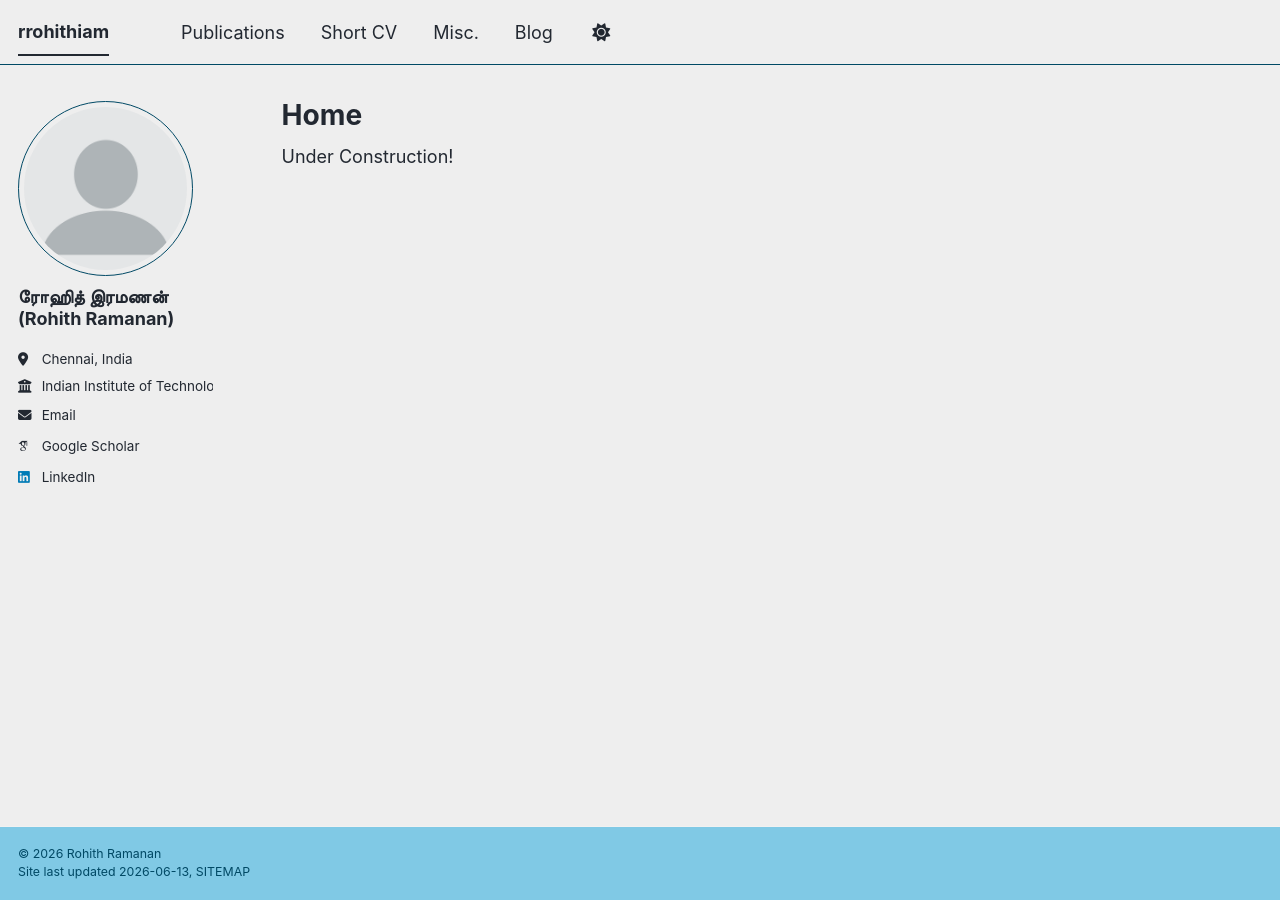
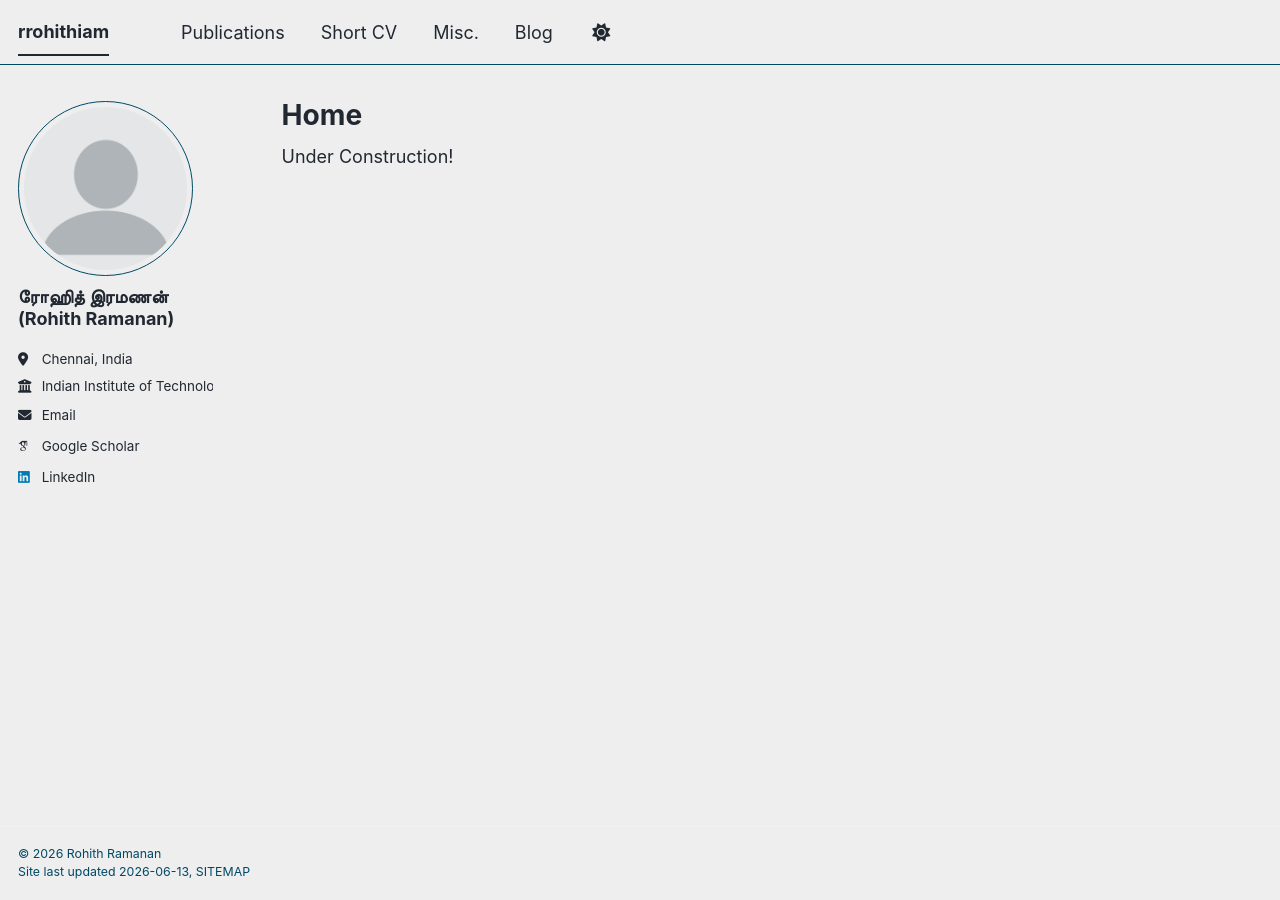
Before and after one commit to rrohithiam/rrohithiam.github.io, a Jekyll site: the page built from _pages/about.md, in a window 1280 px wide. Built offline with Jekyll 4.4.1, drawn with Linux system fonts in a browser that asks for light colours; some web fonts are replaced; a script bundle is joined from its source files by our own code; library files that are not in the unit come from our copies.

Commit message:
few modifications

```diff
--- a/_sass/theme/_air_light.scss
+++ b/_sass/theme/_air_light.scss
@@ -15,7 +15,7 @@ $text                       : #222831;
 $link                       : #393e46;
 $link-dark                  : mix(#000, $link, 25%);
 $link-light                 : mix(#fff, $link, 25%);
-$footer                     : mix(#fff, $primary-color, 50%);
+$footer                     : $background;
 
 /* Color codes used for the site */
 $danger-color               : #ee5f5b;
```
